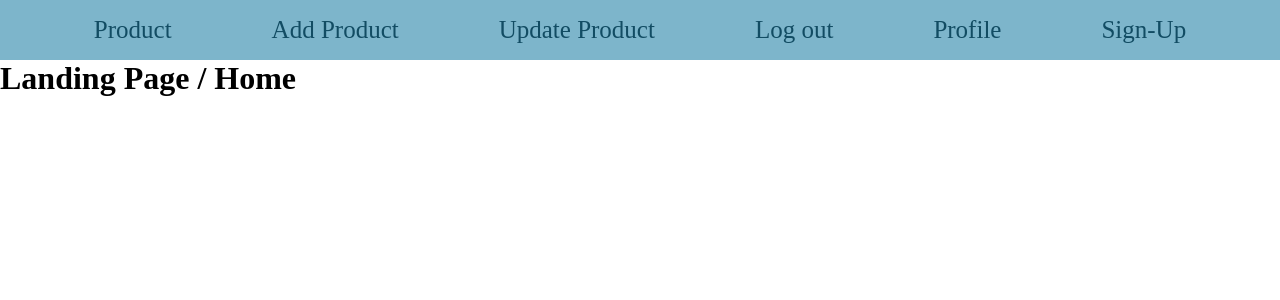
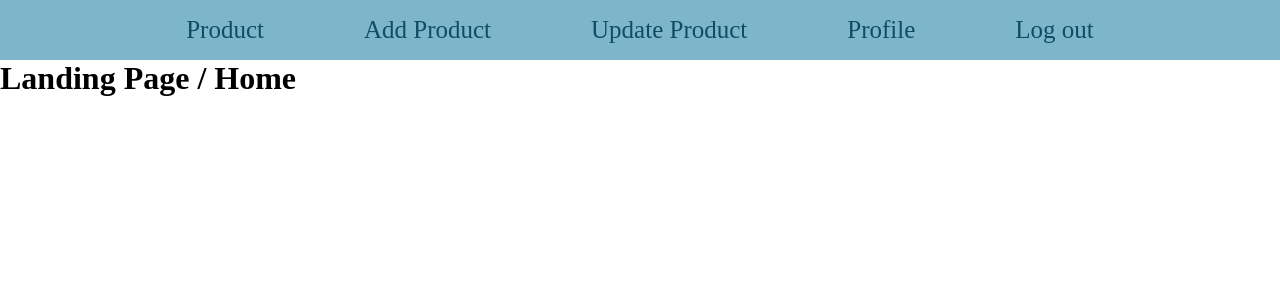
Before and after one commit to shubhsaw/E-com-Dashboard, a React (Vite) app in the folder client/: page / in a window 1280 px wide. Shown: the top 300 px of the page. Built offline with nearby package versions, Linux system fonts and the light colour scheme; sample sign-in values are in the browser's storage.

Commit message:
Complete Signup Flow

```diff
--- a/client/src/Home.jsx
+++ b/client/src/Home.jsx
@@ -3,6 +3,7 @@ import React from 'react'
 import {BrowserRouter, Route, Routes, Link} from 'react-router-dom'
 import './App.css'
 const Home = () => {
+  const auth=localStorage.getItem('user')
   return (
     <>
 
@@ -10,9 +11,9 @@ const Home = () => {
         <Link to="/Product">Product</Link>
         <Link to="/AddProduct">Add Product</Link>
         <Link to="/UpdateProduct">Update Product</Link>
-        <Link to="/Logout">Log out</Link>
+
         <Link to="/Profile">Profile</Link>
-        <Link to="/Signup">Sign-Up</Link>
+        {auth?<Link to="/Logout">Log out</Link>: <Link to="/Signup">Sign-Up</Link>}
         </div>
       <h1>Landing Page / Home </h1>
     </>
--- a/client/src/Routes/NavRoutes.jsx
+++ b/client/src/Routes/NavRoutes.jsx
@@ -7,17 +7,21 @@ import Logout from './Logout'
 import Profile from './Profile'
 import Home from '../Home'
 import Signup from './Signup'
+import PrivateComponent from './PrivateComponent'
 const NavRoutes = () => {
   return (
     <>
     <BrowserRouter>
     <Routes>
+        //Private Component
+        <Route element={<PrivateComponent/>}>
         <Route path='/'element={<Home/>}/>
         <Route path='/Product' element={<Product/>}/>
         <Route path="/AddProduct" element={<AddProduct/>}/>
         <Route path="/UpdateProduct" element={<UpdateProduct/>}/>
         <Route path="/Logout" element={<Logout/>}/>
         <Route path="/Profile" element={<Profile/>}/>
+        </Route>
         <Route path='/Signup' element={<Signup/>}/>
     </Routes>
     </BrowserRouter>
--- /dev/null
+++ b/client/src/Routes/PrivateComponent.jsx
@@ -0,0 +1,12 @@
+import React from 'react'
+import { Outlet, Navigate } from 'react-router-dom'
+
+const PrivateComponent = () => {
+
+    const auth=localStorage.getItem('user')
+  return auth?<Outlet/>:<Navigate to="/signup" />
+
+
+}
+
+export default PrivateComponent
```
